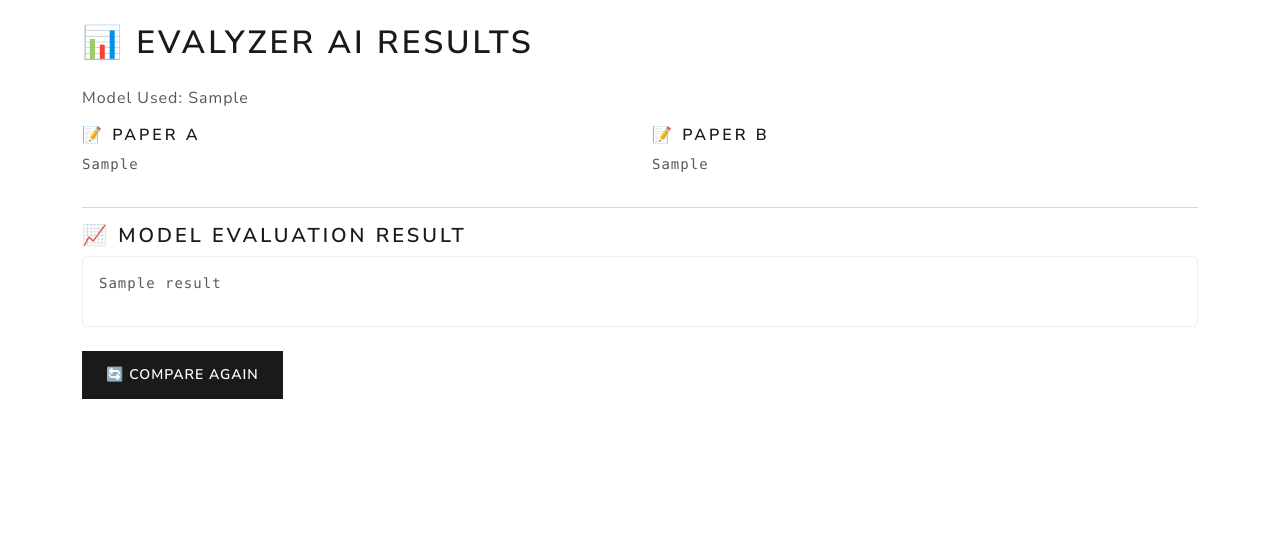
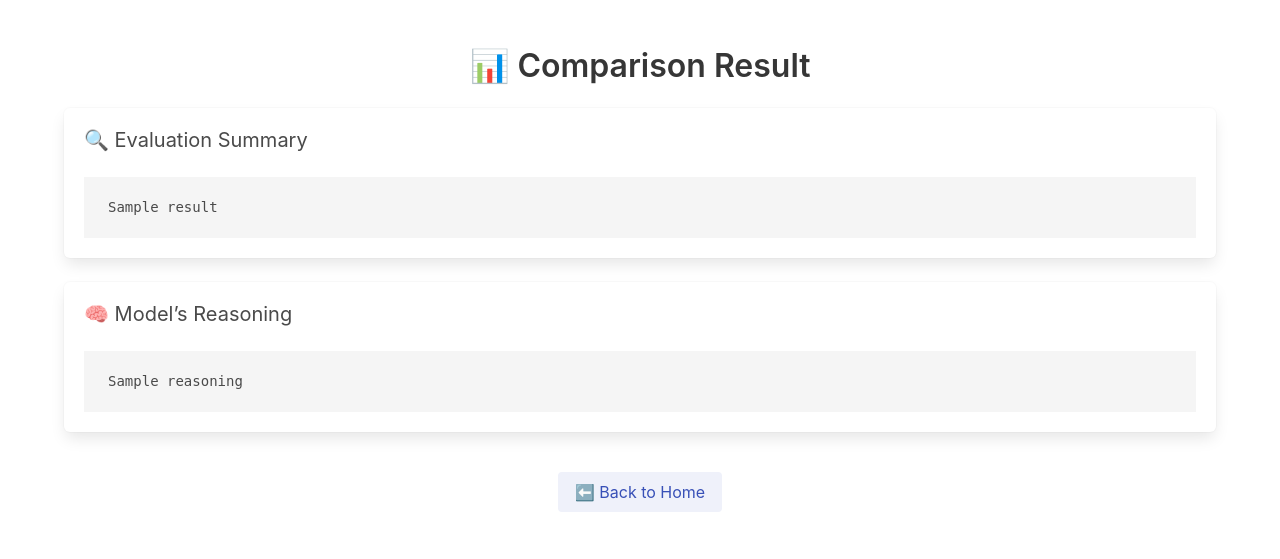
Before and after one commit to SakibHasanSimanto/researchBOT, a Flask app: template templates/result.html in a window 1280 px wide. Shown: the top 559 px of the page. Run offline with Flask 3, Linux system fonts and the light colour scheme; the template is opened without the code that fills it: most values are stand-ins (such as "Sample title", 1, 10 or a date in 2020); some libraries are stand-ins or nearby versions.

Commit message:
Update result.html

```diff
--- a/templates/result.html
+++ b/templates/result.html
@@ -1,36 +1,31 @@
 <!DOCTYPE html>
-<html>
+<html lang="en">
 <head>
-    <title>Evalyzer AI - Results</title>
-    <link rel="stylesheet" href="https://cdn.jsdelivr.net/npm/bootswatch@5.3.2/dist/lux/bootstrap.min.css">
+    <meta charset="UTF-8">
+    <title>Evalyzer AI - Comparison Result</title>
+    <link rel="stylesheet" href="https://cdn.jsdelivr.net/npm/bulma@0.9.4/css/bulma.min.css">
 </head>
-<body class="container py-4">
-    <h1 class="mb-4">📊 Evalyzer AI Results</h1>
+<body>
+    <section class="section">
+        <div class="container">
+            <h1 class="title has-text-centered">📊 Comparison Result</h1>
 
-    <div class="mb-3">
-        <strong>Model Used:</strong> {{ selected_model }}
-    </div>
+            <div class="box">
+                <h2 class="subtitle">🔍 Evaluation Summary</h2>
+                <pre style="white-space: pre-wrap;">{{ result }}</pre>
+            </div>
 
-    <div class="row">
-        <div class="col-md-6">
-            <h5>📝 Paper A</h5>
-            <pre style="white-space: pre-wrap;">{{ paper_a }}</pre>
+            {% if reasoning %}
+            <div class="box">
+                <h2 class="subtitle">🧠 Model’s Reasoning</h2>
+                <pre style="white-space: pre-wrap;">{{ reasoning }}</pre>
+            </div>
+            {% endif %}
+
+            <div class="has-text-centered">
+                <a href="/" class="button is-link is-light mt-4">⬅️ Back to Home</a>
+            </div>
         </div>
-        <div class="col-md-6">
-            <h5>📝 Paper B</h5>
-            <pre style="white-space: pre-wrap;">{{ paper_b }}</pre>
-        </div>
-    </div>
-
-    <hr>
-
-    <div>
-        <h4>📈 Model Evaluation Result</h4>
-        <div class="border rounded p-3 bg-light">
-            <pre style="white-space: pre-wrap;">{{ result }}</pre>
-        </div>
-    </div>
-
-    <a href="/" class="btn btn-primary mt-4">🔄 Compare Again</a>
+    </section>
 </body>
 </html>
```
